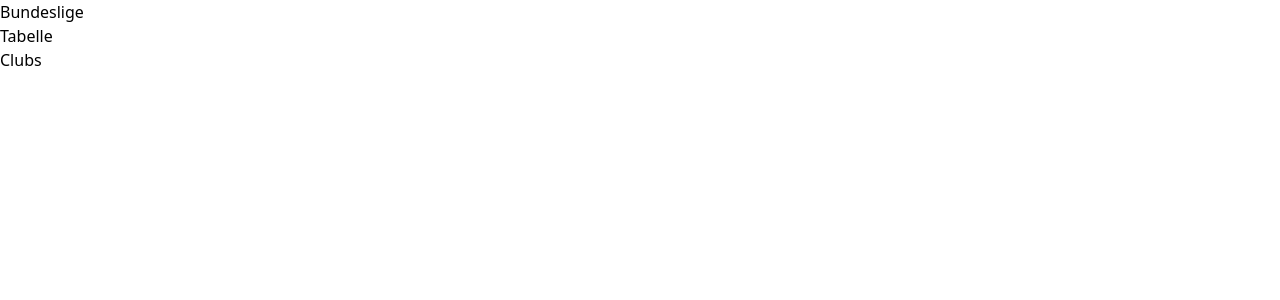
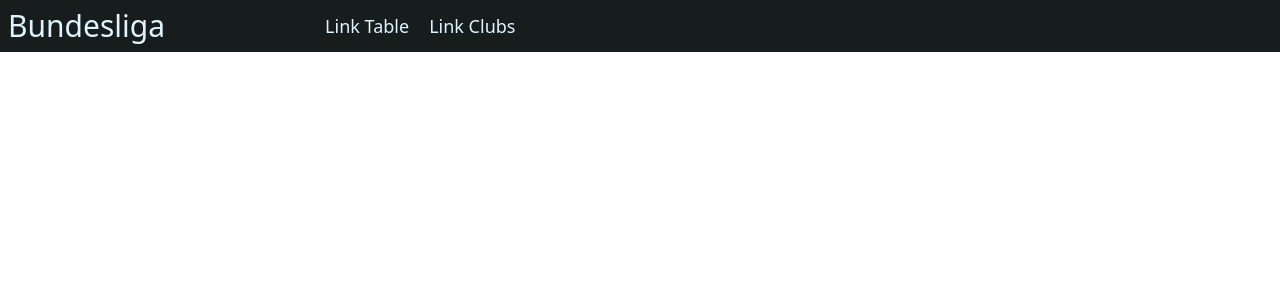
Before and after one commit to FinnKilga/Football_React, a React (Create React App) app: page /Table in a window 1280 px wide. Shown: the top 300 px of the page. Built offline with nearby package versions, Linux system fonts and the light colour scheme; no server answers.

Commit message:
started with the menu on top

```diff
--- a/src/App.js
+++ b/src/App.js
@@ -1,12 +1,11 @@
-import logo from './logo.svg';
 import './App.css';
-import Table from "./components/football/Table"
+import Table from "./components/Football/Table";
 
 
 
 function App() {
   return (
-    <Table />
+    <Table/>
   );
 }
 
--- a/src/components/football/clubs.js
+++ /dev/null
@@ -1 +0,0 @@
-"https://api.openligadb.de/getavailableteams/bl1/2023"
--- a/src/components/football/table.js
+++ b/src/components/football/table.js
@@ -1,32 +1,31 @@
 import React, { useEffect, useState } from 'react'
-import Games from "./Games"
 
 
+export default function Table() {
+  const [table, setTable] = useState([]);
 
-export default function table() {
-const [game, setGame] = useState([]);
 
   useEffect(() => {
     fetch("https://api.openligadb.de/getbltable/bl1/2023").then(
       (res) => res.json().then((data) => {
-setGame(data);
+        setTable(data);
       })
     );
-  }, []);
-
-
-
-
-
-
+  }, [])
 
 
 
   return (
-    <div>
-      <div className='flex'>Bundeslige</div>
-      <div>Tabelle</div>
-      <div>Clubs</div>
+    <div className='fixed bg-[#171C1C] w-full text-[#DEF5FF] text-lg'>
+
+      <div className='flex'>
+        <div className='m-2 mr-40 text-3xl'>Bundesliga</div>
+        <div className='flex gap-5 items-center'>
+          <div>Link Table</div>
+          <div>Link Clubs</div>
+        </div>
+      </div>
+
     </div>
   )
 }
```
